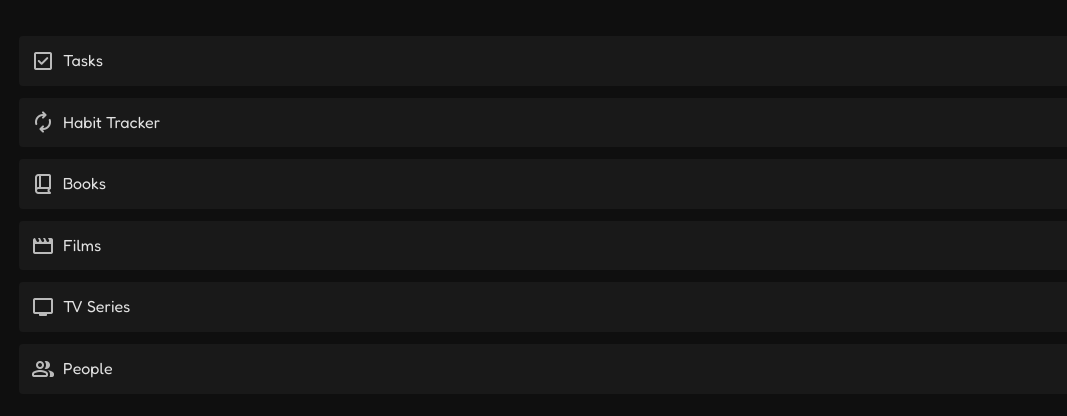
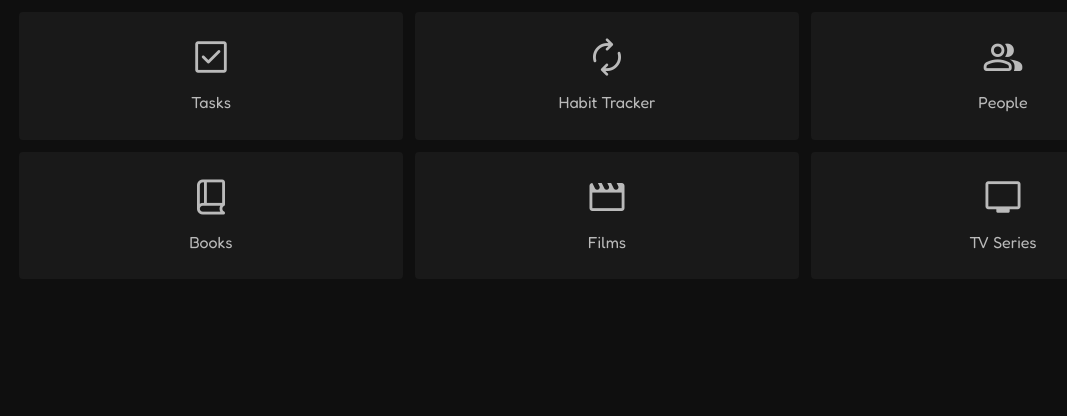
Before and after one commit to ColinM94/atlas, a React (Vite) app: page / in a window 1280 px wide. Shown: the top 416 px of the page, without its empty margins (33-1100 px from the left). Built offline with nearby package versions, Linux system fonts and the light colour scheme; what pocketbase would draw is missing.

Commit message:
feat: redesign home page into grid

```diff
--- a/src/components/list/list.tsx
+++ b/src/components/list/list.tsx
@@ -1,6 +1,6 @@
 import { classes } from "utils/classes";
 
-import { ListItem } from "./components/entertainmentLIstItem/listItem";
+import { ListItem } from "./components/listItem/listItem";
 import styles from "./styles.module.scss";
 import { Props } from "./types";
 
--- a/src/constants/sections.ts
+++ b/src/constants/sections.ts
@@ -10,6 +10,11 @@ export const sections: Record<string, Section> = {
     id: "habits",
     icon: "autorenew",
     name: "Habit Tracker",
+  },
+  people: {
+    id: "people",
+    icon: "group",
+    name: "People",
   },
   books: {
     id: "books",
@@ -26,9 +31,4 @@ export const sections: Record<string, Section> = {
     icon: "tv",
     name: "TV Series",
   },
-  people: {
-    id: "people",
-    icon: "group",
-    name: "People",
-  },
 } as const;
--- a/src/layouts/mainLayout/mainLayout.tsx
+++ b/src/layouts/mainLayout/mainLayout.tsx
@@ -21,8 +21,8 @@ export const MainLayout = (props: Props) => {
   return (
     <div className={styles.container}>
       <div className={styles.innerContainer}>
+        {location !== "/" && (
           <div className={styles.header}>
-          {location !== "/" && (
             <Button
               icon="arrow_back"
               type="secondary"
@@ -30,7 +30,6 @@ export const MainLayout = (props: Props) => {
               layer={0}
               className={styles.backButton}
             />
-          )}
 
             <div className={styles.buttons}>
               {buttons?.map((button) => {
@@ -41,6 +40,7 @@ export const MainLayout = (props: Props) => {
               })}
             </div>
           </div>
+        )}
 
         <div className={classes(styles.content, className)}>{children}</div>
       </div>
--- a/src/pages/homePage/homePage.tsx
+++ b/src/pages/homePage/homePage.tsx
@@ -27,7 +27,9 @@ export const HomePage = () => {
 
   return (
     <MainLayout className={styles.container}>
-      {Object.values(sections).map((section) => renderSection(section))}
+      <div className={styles.sections}>
+        {Object.values(sections).map((section) => renderSection(section))}
+      </div>
     </MainLayout>
   );
 };
--- a/src/pages/homePage/styles.module.scss
+++ b/src/pages/homePage/styles.module.scss
@@ -1,16 +1,18 @@
 .container {
-  flex-direction: column;
+  .sections {
+    display: grid;
+    grid-template-columns: 1fr 1fr 1fr;
     gap: vars.$spacing-primary;
-  padding: vars.$spacing-primary;
 
     .section {
-    flex-direction: row;
       background-color: vars.$color-surface;
-    padding: vars.$spacing-primary;
-    gap: vars.$spacing-secondary;
+      padding-block: vars.$spacing-primary * 2;
+      justify-content: center;
+      align-items: center;
+      gap: vars.$spacing-primary;
+      color: vars.$color-text-secondary;
       border-radius: vars.$roundness;
       cursor: pointer;
-    align-items: center;
 
       &:hover {
         background-color: vars.$color-surface2;
@@ -18,9 +20,11 @@
 
       .sectionIcon {
         color: vars.$color-text-secondary;
+        font-size: 42px;
       }
 
       .sectionName {
       }
     }
   }
+}
```
Also changed, not shown: src/components/list/components/listItem/listItem.tsx (renamed from src/components/list/components/entertainmentLIstItem/listItem.tsx), src/components/list/components/listItem/styles.module.scss (renamed from src/components/list/components/entertainmentLIstItem/styles.module.scss). Lines whose indentation alone changed are shown as unchanged.
